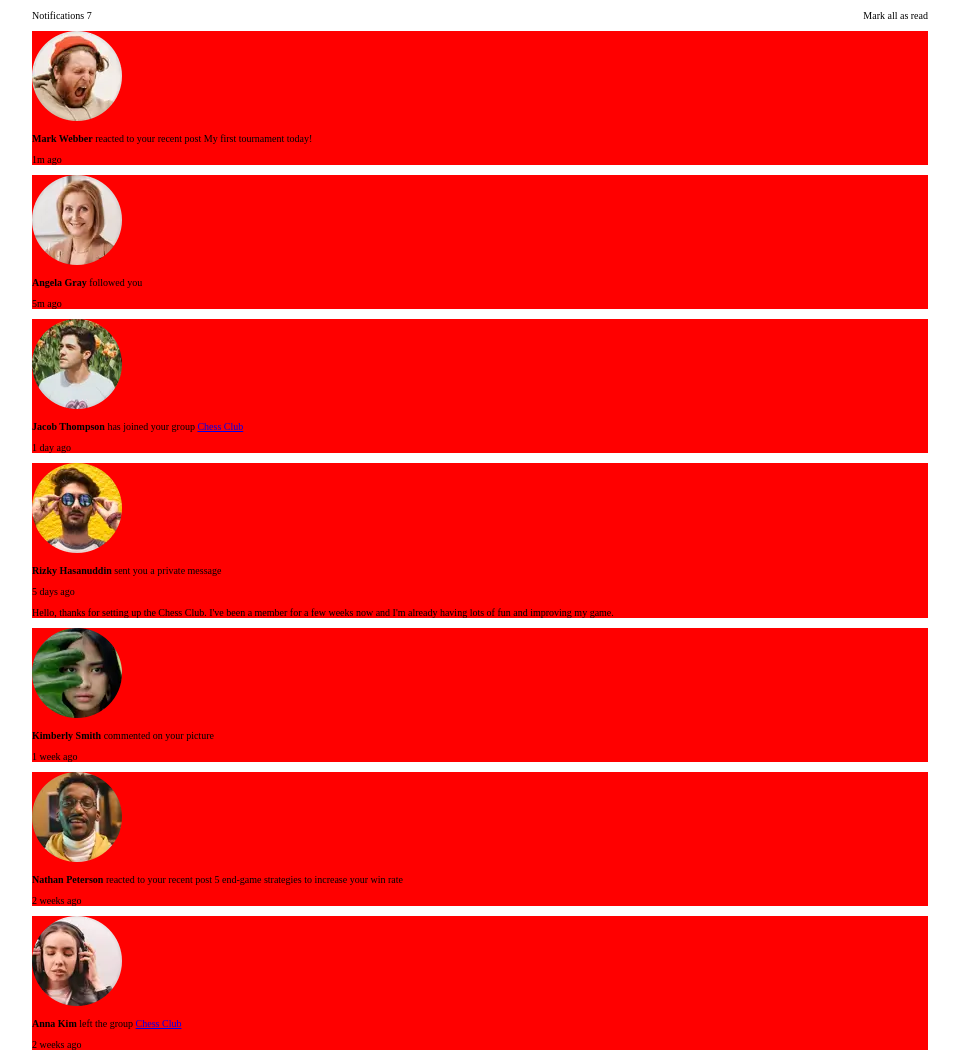
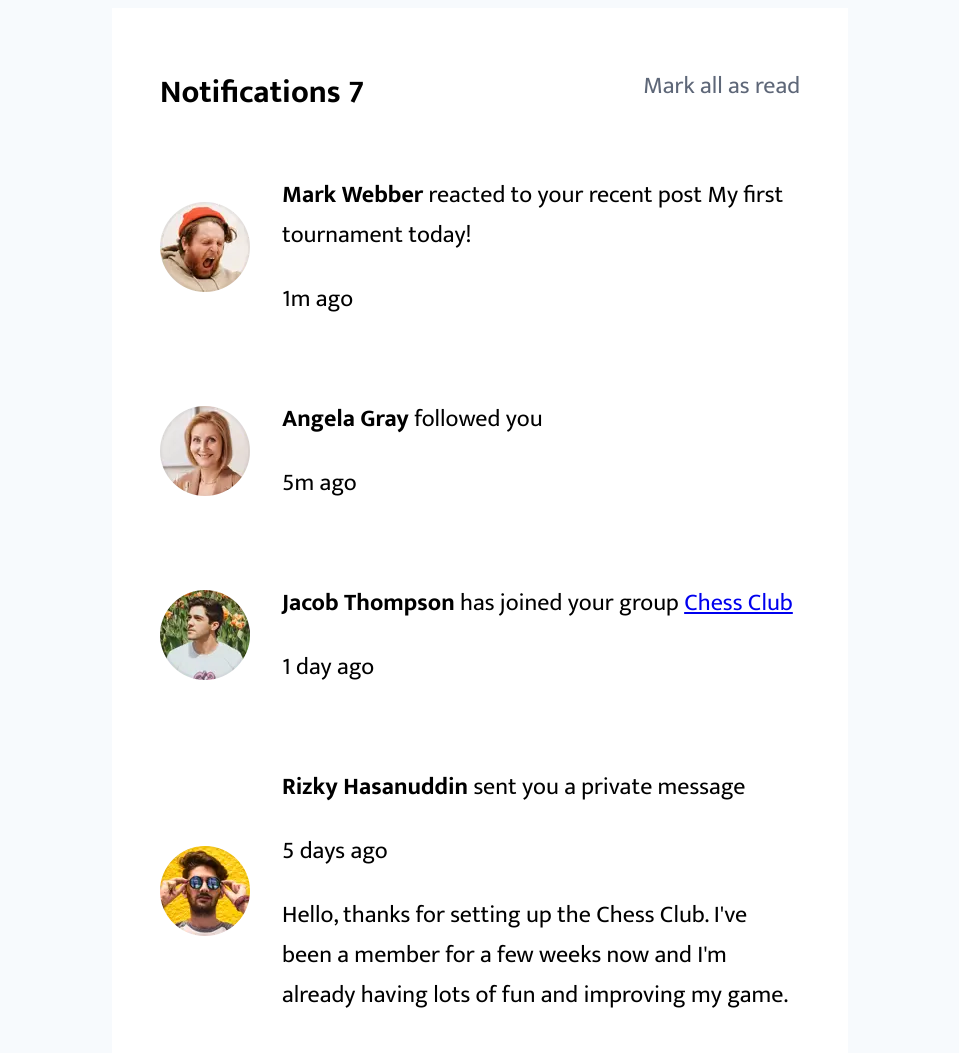
Before and after one commit to nurajalali/notifications-page-main, a plain HTML site: page index.html in a window 1280 px wide. Shown: the top 1053 px of the page, without its empty margins (160-1119 px from the left). Drawn offline with Linux system fonts and the light colour scheme; a web font is replaced by a local one.

Commit message:
changed style

```diff
--- a/index.html
+++ b/index.html
@@ -27,64 +27,86 @@
     </style>
   </head>
   <body>
+    <div class="wrapper">
       <nav class="navBar">
         <ul class="navBar__item">
-        <li>Notifications <span id="reads"></span></li>
-        <li id="read-all">Mark all as read</li>
+          <li class="navBar__first__element">
+            Notifications <span id="reads"></span>
+          </li>
+          <li class="navBar__second__element" id="read-all">
+            Mark all as read
+          </li>
         </ul>
       </nav>
       <main>
         <div class="contentWrapper">
-        <div class="notif">
+          <div class="notif notif__item">
             <img src="./assets/images/avatar-mark-webber.webp" alt="" />
+            <div>
               <p>
                 <strong>Mark Webber</strong> reacted to your recent post
                 <span> My first tournament today!</span>
               </p>
               <p>1m ago</p>
             </div>
-        <div class="notif">
+          </div>
+          <div class="notif notif__item">
             <img src="./assets/images/avatar-angela-gray.webp" alt="" />
+            <div>
               <p><strong>Angela Gray</strong> followed you</p>
               <p>5m ago</p>
             </div>
-        <div class="notif">
+          </div>
+          <div class="notif notif__item">
             <img src="./assets/images/avatar-jacob-thompson.webp" alt="" />
+            <div>
               <p>
                 <strong>Jacob Thompson</strong> has joined your group
                 <a href="#">Chess Club</a>
               </p>
               <p>1 day ago</p>
             </div>
-        <div class="notif">
+          </div>
+          <div class="notif notif__item">
             <img src="./assets/images/avatar-rizky-hasanuddin.webp" alt="" />
-          <p><strong> Rizky Hasanuddin</strong> sent you a private message</p>
+            <div>
+              <p>
+                <strong> Rizky Hasanuddin</strong> sent you a private message
+              </p>
               <p>5 days ago</p>
               <p>
-            Hello, thanks for setting up the Chess Club. I've been a member for
-            a few weeks now and I'm already having lots of fun and improving my
-            game.
+                Hello, thanks for setting up the Chess Club. I've been a member
+                for a few weeks now and I'm already having lots of fun and
+                improving my game.
               </p>
             </div>
-        <div class="notif">
+          </div>
+          <div class="notif notif__item">
             <img src="./assets/images/avatar-kimberly-smith.webp" alt="" />
+            <div>
               <p><strong>Kimberly Smith</strong> commented on your picture</p>
               <p>1 week ago</p>
             </div>
-        <div class="notif">
+          </div>
+          <div class="notif notif__item">
             <img src="./assets/images/avatar-nathan-peterson.webp" alt="" />
+            <div>
               <p>
                 <strong>Nathan Peterson</strong> reacted to your recent post
                 <span>5 end-game strategies to increase your win rate</span>
               </p>
               <p>2 weeks ago</p>
             </div>
-        <div class="notif">
+          </div>
+          <div class="notif notif__item">
             <img src="./assets/images/avatar-anna-kim.webp" alt="" />
+            <div>
               <p>
-            <strong> Anna Kim </strong>left the group <a href="#">Chess Club</a>
+                <strong> Anna Kim </strong>left the group
+                <a href="#">Chess Club</a>
               </p>
               <p>2 weeks ago</p>
+            </div>
           </div>
         </div>
       </main>
@@ -95,5 +117,6 @@
           >Frontend Mentor</a
         >. Coded by <a href="#">Nura</a>.
       </div>
+    </div>
   </body>
 </html>
--- a/styles.css
+++ b/styles.css
@@ -1,10 +1,23 @@
+@import url("https://fonts.googleapis.com/css2?family=Climate+Crisis&family=Handlee&family=Inter:wght@100;200;300;400;500;600;700;800;900&family=Mukta:wght@300;400;600;700&family=Plus+Jakarta+Sans:wght@500;800&display=swap");
+
 body {
   box-sizing: border-box;
   font-size: 62.5%;
+  font-family: "Mukta", sans-serif;
+  background-color: hsl(210, 60%, 98%);
+  display: flex;
+  justify-content: center;
+}
+
+.wrapper {
+  background-color: hsl(0, 0%, 100%);
+  width: 50vw;
+  padding: 3rem;
+  padding-bottom: 0;
 }
 
 .navBar {
-  width: 70vw;
+  width: 50vw;
   margin: 0 auto;
 }
 
@@ -16,15 +29,34 @@ body {
   list-style-type: none;
 }
 
+.navBar__first__element {
+  font-size: 2rem;
+  font-weight: 800;
+}
+
+.navBar__second__element {
+  font-size: 1.5rem;
+  color: hsl(219, 12%, 42%);
+}
+
 .contentWrapper {
-  width: 70vw;
+  width: 50vw;
   margin: 0 auto;
 }
 
-.notif {
+.notif__item {
+  display: flex;
+  flex-direction: row;
+  align-items: center;
+  gap: 2rem;
+  margin: 2rem 0;
+  font-size: 1.5rem;
+}
+
+/* .notif {
   background-color: red;
 }
 
 .read {
   background-color: blue;
-}
+} */
```
Lines whose indentation alone changed are shown as unchanged.
